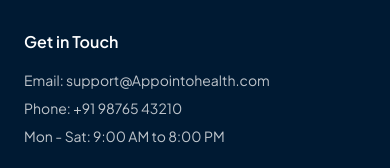
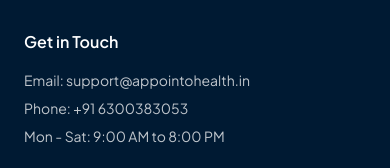
Before and after one commit to Altusd2d/appointoHealth, a Next.js app: page / in a window 390 px wide. Shown: the part 6236-6404 px from the top of the page. Built offline with nearby package versions, Linux system fonts and the light colour scheme.

Commit message:
changed email and phone number

```diff
--- a/src/components/footer/footer.tsx
+++ b/src/components/footer/footer.tsx
@@ -80,8 +80,8 @@
           <div>
             <h3 className="text-base font-semibold">Get in Touch</h3>
             <div className="mt-4 space-y-2 text-sm text-white/75">
-              <p>Email: support@Appointohealth.com</p>
-              <p>Phone: +91 98765 43210</p>
+              <p>Email: support@appointohealth.in</p>
+              <p>Phone: +91 6300383053</p>
               <p>Mon - Sat: 9:00 AM to 8:00 PM</p>
             </div>
           </div>
```
